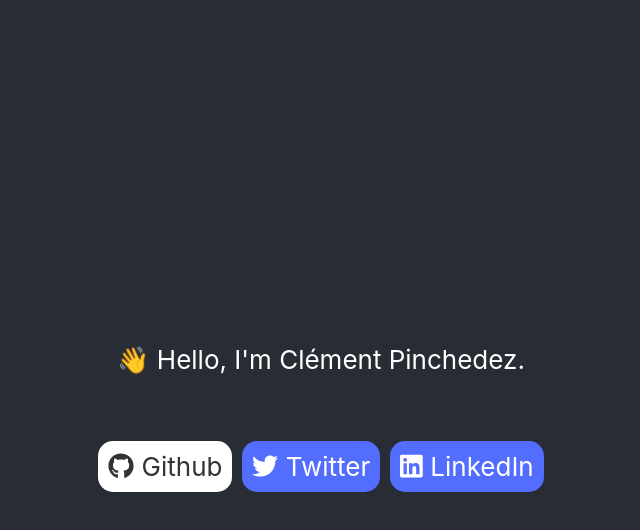
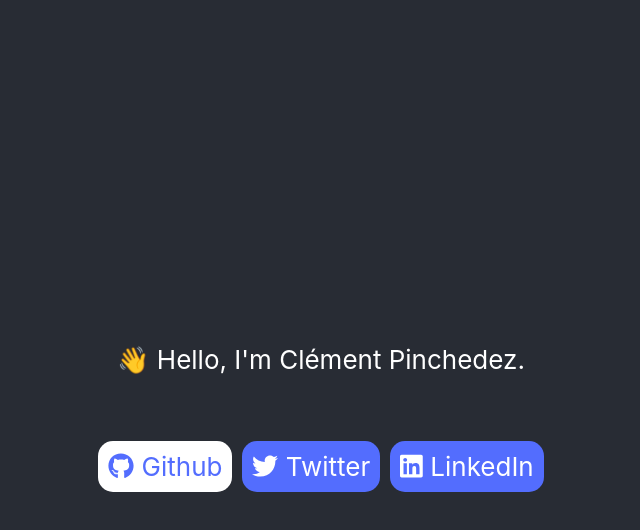
Before and after one commit to clempinch/personal-website, a React (Create React App) app: page / in a window 1280 px wide. In both pictures the pointer is over the link "Github". Shown: the top 530 px of the page, without its empty margins (319-959 px from the left). Built offline with nearby package versions, Linux system fonts and the light colour scheme.

Commit message:
💄 Update link hover color

```diff
--- a/src/App.css
+++ b/src/App.css
@@ -30,4 +30,5 @@
 .link:hover {
   color: #333;
   background-color: #fff;
+  color: #536dfe;
 }
```
